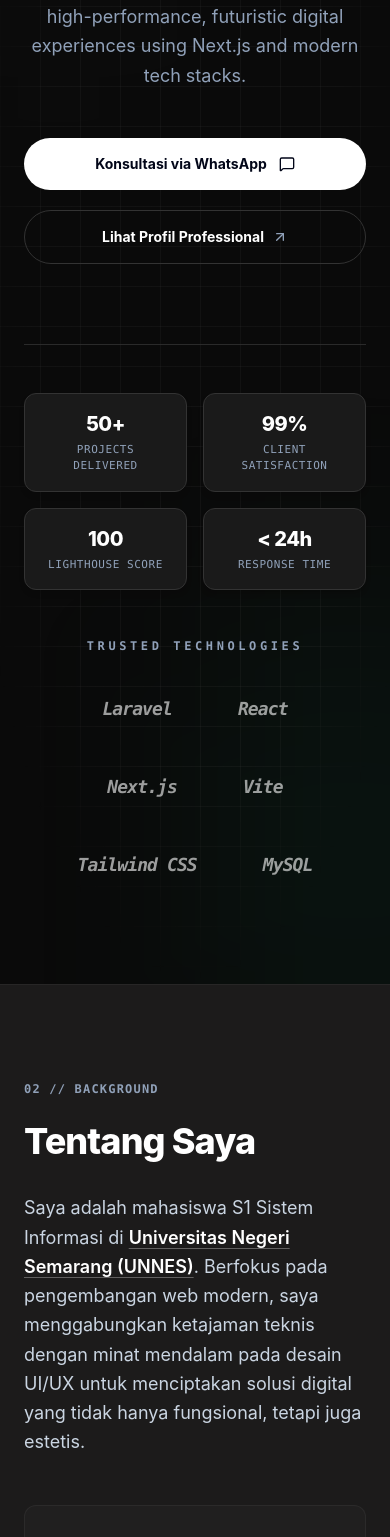
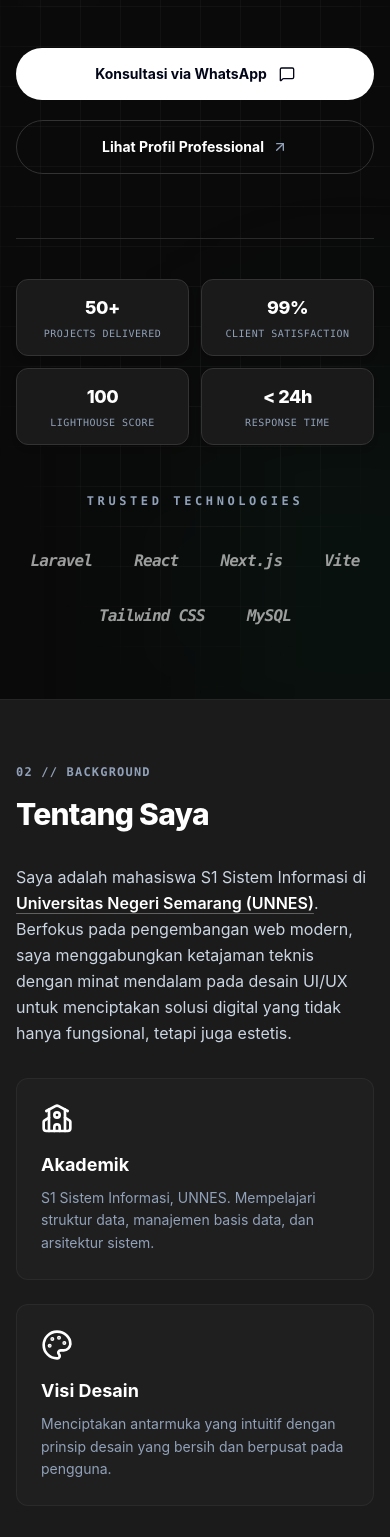
Before and after one commit to bahrulwd/widad-portfolio, a React (Vite) app: page / in a window 390 px wide. Shown: the part 434-1971 px from the top of the page. Built offline with nearby package versions, Linux system fonts and the light colour scheme.

Commit message:
style: optimize global mobile responsiveness across all sections

```diff
--- a/src/components/sections/About.tsx
+++ b/src/components/sections/About.tsx
@@ -41,23 +41,23 @@ export const About: React.FC = () => {
   return (
     <>
       {/* About Section (Tentang Saya) */}
-      <section id="tentang" className="py-24 px-6 lg:px-8 border-t border-white/5 bg-[#1c1b1b]">
+      <section id="tentang" className="py-16 sm:py-24 px-4 sm:px-6 lg:px-8 border-t border-white/5 bg-[#1c1b1b]">
         <div className="max-w-[1440px] mx-auto">
           <div className="grid grid-cols-1 lg:grid-cols-12 gap-8 lg:gap-12">
 
             {/* Left Header */}
             <div className="lg:col-span-4">
-              <span className="text-xs font-semibold uppercase tracking-widest text-slate-400 block mb-6 font-mono">
+              <span className="text-xs font-semibold uppercase tracking-widest text-slate-400 block mb-4 sm:mb-6 font-mono">
                 02 // Background
               </span>
-              <h2 className="text-4xl sm:text-5xl font-extrabold text-white tracking-tight">
+              <h2 className="text-3xl sm:text-5xl font-extrabold text-white tracking-tight">
                 Tentang Saya
               </h2>
             </div>
 
             {/* Right Narrative & Cards */}
-            <div className="lg:col-span-8 flex flex-col gap-12">
-              <p className="text-slate-300 text-lg sm:text-xl leading-relaxed">
+            <div className="lg:col-span-8 flex flex-col gap-8 sm:gap-12">
+              <p className="text-slate-300 text-base sm:text-xl leading-relaxed">
                 Saya adalah mahasiswa S1 Sistem Informasi di{" "}
                 <strong className="text-white font-semibold underline decoration-white/30 underline-offset-4">
                   Universitas Negeri Semarang (UNNES)
@@ -67,7 +67,7 @@ export const About: React.FC = () => {
 
               <div className="grid grid-cols-1 md:grid-cols-2 gap-6">
                 {/* Academic Card */}
-                <div className="p-8 rounded-xl bg-[#201f1f] border border-white/5 hover:border-white/20 transition-all">
+                <div className="p-6 sm:p-8 rounded-xl bg-[#201f1f] border border-white/5 hover:border-white/20 transition-all">
                   <School className="w-8 h-8 text-white mb-4" />
                   <h3 className="text-lg font-bold text-white mb-2">Akademik</h3>
                   <p className="text-sm text-slate-400 leading-relaxed">
@@ -76,7 +76,7 @@ export const About: React.FC = () => {
                 </div>
 
                 {/* Design Vision Card */}
-                <div className="p-8 rounded-xl bg-[#201f1f] border border-white/5 hover:border-white/20 transition-all">
+                <div className="p-6 sm:p-8 rounded-xl bg-[#201f1f] border border-white/5 hover:border-white/20 transition-all">
                   <Palette className="w-8 h-8 text-white mb-4" />
                   <h3 className="text-lg font-bold text-white mb-2">Visi Desain</h3>
                   <p className="text-sm text-slate-400 leading-relaxed">
@@ -91,20 +91,20 @@ export const About: React.FC = () => {
       </section>
 
       {/* Lighthouse & Performance Section */}
-      <section className="py-24 px-6 lg:px-8 bg-[#1c1b1b] border-t border-white/5">
+      <section className="py-16 sm:py-24 px-4 sm:px-6 lg:px-8 bg-[#1c1b1b] border-t border-white/5">
         <div className="max-w-[1440px] mx-auto">
           <div className="grid grid-cols-1 lg:grid-cols-12 gap-8 items-stretch">
 
             {/* Lighthouse Left Card */}
-            <div className="lg:col-span-8 p-8 sm:p-12 rounded-2xl bg-[#201f1f] border border-white/5 flex flex-col justify-between">
+            <div className="lg:col-span-8 p-6 sm:p-12 rounded-2xl bg-[#201f1f] border border-white/5 flex flex-col justify-between">
               <div>
-                <span className="text-xs font-semibold uppercase tracking-widest text-slate-400 block mb-6 font-mono">
+                <span className="text-xs font-semibold uppercase tracking-widest text-slate-400 block mb-4 sm:mb-6 font-mono">
                   Performance First
                 </span>
-                <h2 className="text-3xl sm:text-5xl font-extrabold text-white mb-6 tracking-tight">
+                <h2 className="text-2xl sm:text-5xl font-extrabold text-white mb-4 sm:mb-6 tracking-tight">
                   Lighthouse Scores that stay in the green.
                 </h2>
-                <p className="text-slate-400 text-base sm:text-lg max-w-md leading-relaxed">
+                <p className="text-slate-400 text-sm sm:text-lg max-w-md leading-relaxed">
                   Optimizing for Core Web Vitals to ensure your search rankings and user retention are second to none.
                 </p>
               </div>
@@ -112,8 +112,8 @@ export const About: React.FC = () => {
 
             {/* Stat Stack Right Cards */}
             <div className="lg:col-span-4 flex flex-col gap-6" ref={counterRef}>
-              <div className="flex-1 p-8 sm:p-12 rounded-2xl bg-[#201f1f] border border-white/5 flex flex-col items-center justify-center text-center min-h-[160px]">
-                <span className="text-6xl font-extrabold text-white leading-none mb-3 tracking-tight">
+              <div className="flex-1 p-6 sm:p-12 rounded-2xl bg-[#201f1f] border border-white/5 flex flex-col items-center justify-center text-center min-h-[140px] sm:min-h-[160px]">
+                <span className="text-5xl sm:text-6xl font-extrabold text-white leading-none mb-3 tracking-tight">
                   {projectCount}+
                 </span>
                 <span className="text-xs font-semibold uppercase tracking-widest text-slate-400 font-mono">
@@ -121,8 +121,8 @@ export const About: React.FC = () => {
                 </span>
               </div>
 
-              <div className="flex-1 p-8 sm:p-12 rounded-2xl bg-[#201f1f] border border-white/5 flex flex-col items-center justify-center text-center min-h-[160px]">
-                <span className="text-6xl font-extrabold text-white leading-none mb-3 tracking-tight">
+              <div className="flex-1 p-6 sm:p-12 rounded-2xl bg-[#201f1f] border border-white/5 flex flex-col items-center justify-center text-center min-h-[140px] sm:min-h-[160px]">
+                <span className="text-5xl sm:text-6xl font-extrabold text-white leading-none mb-3 tracking-tight">
                   99%
                 </span>
                 <span className="text-xs font-semibold uppercase tracking-widest text-slate-400 font-mono">
--- a/src/components/sections/Contact.tsx
+++ b/src/components/sections/Contact.tsx
@@ -32,8 +32,8 @@ export const Contact: React.FC = () => {
   };
 
   return (
-    <section id="kontak" className="py-24 relative overflow-hidden bg-[#0e0e0e]">
-      <div className="max-w-[1440px] mx-auto px-6 lg:px-8 relative z-10">
+    <section id="kontak" className="py-16 sm:py-24 relative overflow-hidden bg-[#0e0e0e]">
+      <div className="max-w-[1440px] mx-auto px-4 sm:px-6 lg:px-8 relative z-10">
         {/* Header */}
         <div className="text-center max-w-3xl mx-auto mb-16">
           <Badge variant="emerald" icon={<Sparkles className="w-3.5 h-3.5" />}>
--- a/src/components/sections/Footer.tsx
+++ b/src/components/sections/Footer.tsx
@@ -8,8 +8,8 @@ export const Footer: React.FC = () => {
   };
 
   return (
-    <footer id="kontak" className="w-full bg-[#1A1A1A] border-t border-[#333333] pt-24 pb-12 text-slate-100">
-      <div className="max-w-[1440px] mx-auto px-6 lg:px-8">
+    <footer id="kontak" className="w-full bg-[#1A1A1A] border-t border-[#333333] pt-16 sm:pt-24 pb-8 sm:pb-12 text-slate-100">
+      <div className="max-w-[1440px] mx-auto px-4 sm:px-6 lg:px-8">
 
         {/* Main Footer Grid */}
         <div className="grid grid-cols-1 md:grid-cols-12 gap-12 mb-24">
--- a/src/components/sections/Hero.tsx
+++ b/src/components/sections/Hero.tsx
@@ -47,7 +47,7 @@ export const Hero: React.FC = () => {
       id="hero"
       ref={containerRef}
       onMouseMove={handleMouseMove}
-      className="relative min-h-[92vh] flex items-center justify-center px-6 lg:px-8 py-24 overflow-hidden bg-[#0A0A0A] text-slate-100 selection:bg-white selection:text-slate-950"
+      className="relative min-h-[92vh] flex items-center justify-center px-4 sm:px-6 lg:px-8 py-16 sm:py-24 overflow-hidden bg-[#0A0A0A] text-slate-100 selection:bg-white selection:text-slate-950"
     >
       {/* Interactive Cursor Spotlight Background */}
       <div
@@ -87,7 +87,7 @@ export const Hero: React.FC = () => {
         {/* 2. H1 Headline */}
         <motion.h1
           variants={itemVariants}
-          className="font-extrabold text-white text-4xl sm:text-6xl lg:text-[86px] max-w-5xl mb-8 tracking-tighter leading-[0.95]"
+          className="font-extrabold text-white text-3xl sm:text-6xl lg:text-[86px] max-w-5xl mb-8 tracking-tighter leading-[0.98]"
         >
           {siteConfig.name} —{" "}
           <span className="text-slate-400 font-semibold">{siteConfig.role}</span>
@@ -96,7 +96,7 @@ export const Hero: React.FC = () => {
         {/* 3. Subheadline */}
         <motion.p
           variants={itemVariants}
-          className="text-slate-400 text-lg sm:text-xl max-w-2xl mb-12 opacity-85 leading-relaxed font-normal"
+          className="text-slate-400 text-base sm:text-xl max-w-2xl mb-12 opacity-85 leading-relaxed font-normal"
         >
           {siteConfig.tagline}
         </motion.p>
@@ -130,10 +130,10 @@ export const Hero: React.FC = () => {
         {/* 5. Bento Cards & Tech Ribbon */}
         <motion.div
           variants={itemVariants}
-          className="mt-20 pt-12 border-t border-[#333333]/80 w-full flex flex-col items-center"
+          className="mt-16 sm:mt-20 pt-10 sm:pt-12 border-t border-[#333333]/80 w-full flex flex-col items-center"
         >
           {/* Bento Stats / Metric Pills */}
-          <div className="grid grid-cols-2 sm:grid-cols-4 gap-4 w-full max-w-3xl mb-12">
+          <div className="grid grid-cols-2 sm:grid-cols-4 gap-3 sm:gap-4 w-full max-w-3xl mb-12">
             {[
               { label: "Projects Delivered", val: "50+" },
               { label: "Client Satisfaction", val: "99%" },
@@ -142,12 +142,12 @@ export const Hero: React.FC = () => {
             ].map((card, idx) => (
               <div
                 key={idx}
-                className="p-4 rounded-xl bg-[#1A1A1A] border border-[#333333] hover:border-white/30 hover:-translate-y-1 transition-all duration-300 flex flex-col items-center justify-center cursor-pointer shadow-md"
+                className="p-3.5 sm:p-4 rounded-xl bg-[#1A1A1A] border border-[#333333] hover:border-white/30 hover:-translate-y-1 transition-all duration-300 flex flex-col items-center justify-center cursor-pointer shadow-md"
               >
-                <span className="text-xl sm:text-2xl font-extrabold text-white tracking-tight">
+                <span className="text-lg sm:text-2xl font-extrabold text-white tracking-tight">
                   {card.val}
                 </span>
-                <span className="text-[11px] text-slate-400 font-mono mt-1 uppercase tracking-wider">
+                <span className="text-[10px] sm:text-[11px] text-slate-400 font-mono mt-1 uppercase tracking-wider text-center">
                   {card.label}
                 </span>
               </div>
@@ -158,13 +158,13 @@ export const Hero: React.FC = () => {
             Trusted Technologies
           </span>
 
-          <div className="flex flex-wrap justify-center items-center gap-8 sm:gap-14 opacity-60 hover:opacity-100 transition-all duration-500">
+          <div className="flex flex-wrap justify-center items-center gap-4 sm:gap-14 opacity-60 hover:opacity-100 transition-all duration-500">
             {techStack.map((tech) => (
               <div
                 key={tech}
-                className="px-4 py-2 rounded-lg border border-transparent hover:border-[#333333] hover:bg-[#1A1A1A] hover:-translate-y-0.5 transition-all duration-300 cursor-pointer"
+                className="px-3 py-1.5 sm:px-4 sm:py-2 rounded-lg border border-transparent hover:border-[#333333] hover:bg-[#1A1A1A] hover:-translate-y-0.5 transition-all duration-300 cursor-pointer"
               >
-                <span className="text-lg sm:text-xl font-bold text-white tracking-tighter italic font-mono">
+                <span className="text-base sm:text-xl font-bold text-white tracking-tighter italic font-mono">
                   {tech}
                 </span>
               </div>
--- a/src/components/sections/Navbar.tsx
+++ b/src/components/sections/Navbar.tsx
@@ -30,13 +30,13 @@ export const Navbar: React.FC<NavbarProps> = ({ activeSection }) => {
 
   return (
     <header className="fixed top-0 left-0 w-full z-[100] bg-[#0e0e0e]/75 backdrop-blur-xl border-b border-white/5 transition-all duration-300">
-      <div className="max-w-[1440px] mx-auto h-20 px-6 lg:px-8 flex items-center justify-between relative">
+      <div className="max-w-[1440px] mx-auto h-20 px-4 sm:px-6 lg:px-8 flex items-center justify-between relative">
         {/* Brand Logo Image */}
         <a href="#hero" className="flex items-center gap-4 group shrink-0">
           <img
             src="/images/logo full.png"
             alt={siteConfig.name}
-            className="h-11 sm:h-13 w-auto object-contain hover:opacity-90 transition-opacity"
+            className="h-9 sm:h-13 w-auto object-contain hover:opacity-90 transition-opacity"
           />
         </a>
 
--- a/src/components/sections/ProcessFAQ.tsx
+++ b/src/components/sections/ProcessFAQ.tsx
@@ -18,13 +18,13 @@ export const ProcessFAQ: React.FC = () => {
     <div className="w-full bg-[#0e0e0e] text-slate-100">
 
       {/* SECTION: 05 // PROSES */}
-      <section id="proses" className="px-6 lg:px-8 py-24 max-w-[1440px] mx-auto flex flex-col gap-16 border-t border-white/5">
-        <div className="flex flex-col md:flex-row justify-between items-end border-b border-[#333333] pb-8">
+      <section id="proses" className="px-4 sm:px-6 lg:px-8 py-16 sm:py-24 max-w-[1440px] mx-auto flex flex-col gap-10 sm:gap-16 border-t border-white/5">
+        <div className="flex flex-col md:flex-row justify-between items-start md:items-end border-b border-[#333333] pb-6 sm:pb-8">
           <div className="flex flex-col gap-4">
             <span className="text-xs font-semibold text-slate-400 tracking-[0.4em] uppercase font-mono">
               05 // PROSES
             </span>
-            <h2 className="text-4xl sm:text-6xl font-extrabold text-white max-w-2xl tracking-tight">
+            <h2 className="text-3xl sm:text-6xl font-extrabold text-white max-w-2xl tracking-tight">
               Work Flow.
             </h2>
           </div>
```
Also changed, not shown: src/components/sections/Portfolio.tsx (+6 -6 lines), src/components/sections/Services.tsx (+5 -5 lines).
